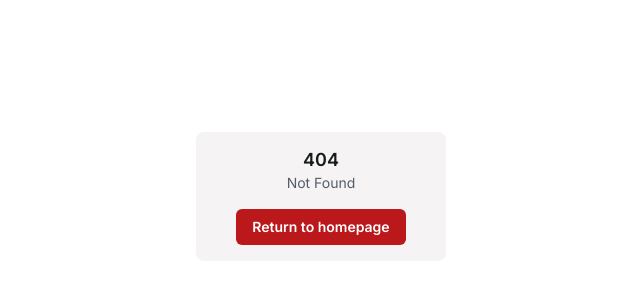
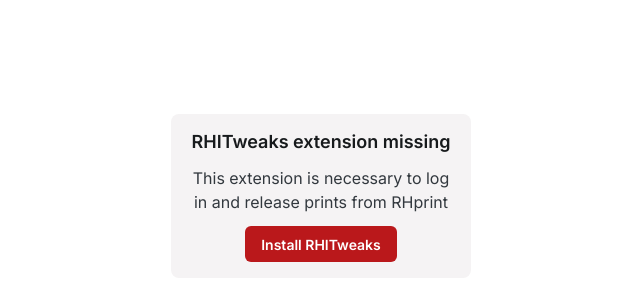
Before and after one commit to cm090/rhprint, a React (Create React App) app: page /extension-missing in a window 1280 px wide. Before the commit this address had no page. Shown: the part 204-504 px from the top of the page, without its empty margins (319-959 px from the left). Built offline with nearby package versions, Linux system fonts and the light colour scheme.

Commit message:
Create missing extension error page

```diff
--- /dev/null
+++ b/src/errors/ExtensionMissingError.tsx
@@ -0,0 +1,46 @@
+import Button from "@mui/joy/Button";
+import Card from "@mui/joy/Card";
+import Typography from "@mui/joy/Typography";
+
+const ExtensionMissingError = () => {
+  return (
+    <div className="pos-middle">
+      <Card
+        color="primary"
+        orientation="horizontal"
+        size="md"
+        variant="soft"
+        sx={{
+          width: 300,
+          display: "flex",
+          flexDirection: "column",
+          alignItems: "center",
+        }}
+      >
+        <Typography level="title-lg" sx={{ textAlign: "center" }}>
+          RHITweaks extension missing
+        </Typography>
+        <Typography sx={{ textAlign: "center" }}>
+          This extension is necessary to log in and release prints from RHprint
+        </Typography>
+        <Button
+          variant="solid"
+          size="md"
+          color="primary"
+          sx={{
+            marginInline: "auto",
+            alignSelf: "center",
+            fontWeight: 600,
+          }}
+          onClick={() =>
+            window.open("https://github.com/cm090/rhitweaks/releases/latest")
+          }
+        >
+          Install RHITweaks
+        </Button>
+      </Card>
+    </div>
+  );
+};
+
+export default ExtensionMissingError;
--- a/src/PageNotFoundError.tsx
+++ b/src/errors/PageNotFoundError.tsx
@@ -19,7 +19,6 @@
           alignItems: "center",
         }}
       >
-        <div>
         <Typography level="title-lg" sx={{ textAlign: "center" }}>
           404
         </Typography>
@@ -31,13 +30,11 @@
             variant="solid"
             size="md"
             color="primary"
-              aria-label="Explore Bahamas Islands"
-              sx={{ mt: 2, alignSelf: "center", fontWeight: 600 }}
+            sx={{ alignSelf: "center", fontWeight: 600 }}
           >
             Return to homepage
           </Button>
         </Link>
-        </div>
       </Card>
     </div>
   );
```
Also changed, not shown: src/ThemeHandler.tsx (+6 -1 lines). Lines whose indentation alone changed are shown as unchanged.
